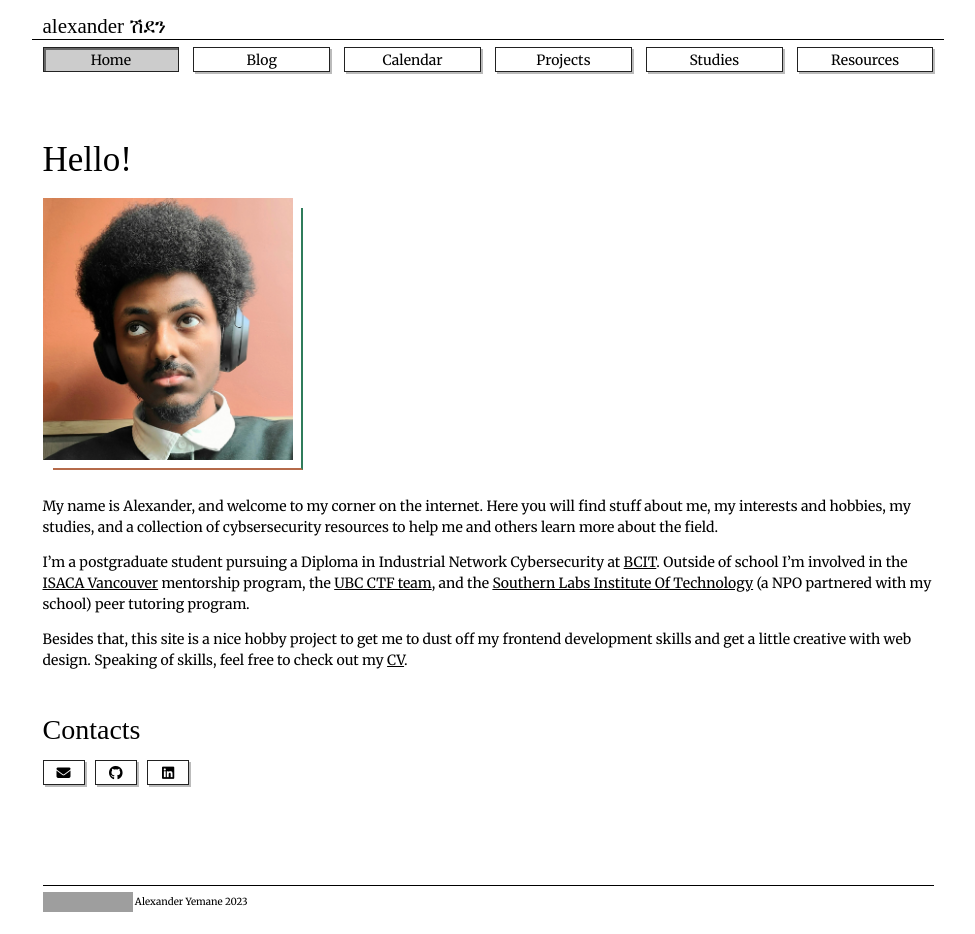
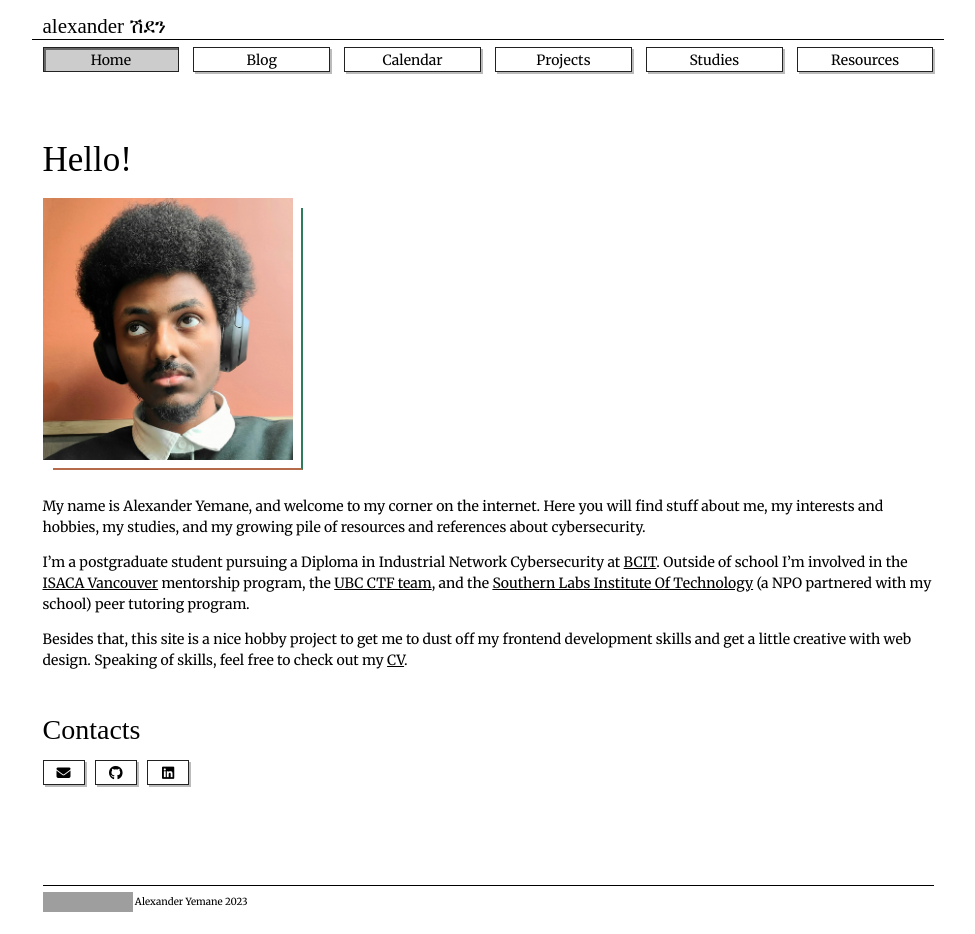
Before and after one commit to gahssi/gahssi.github.io, a Jekyll site: the page built from index.md, in a window 1280 px wide. Shown: the whole page, without its empty margins (152-1127 px from the left). Built offline with Jekyll 4.4.1, drawn with Linux system fonts in a browser that asks for light colours; nearby versions of some CDN libraries; some web fonts are replaced; grey boxes are pictures that could not be loaded.

Commit message:
about intro section updated

```diff
--- a/index.md
+++ b/index.md
@@ -50,7 +50,7 @@ title: Homepage
     <div class="image-border"></div>
 </div>
 
-My name is Alexander, and welcome to my corner on the internet. Here you will find stuff about me, my interests and hobbies, my studies, and a collection of cybsersecurity resources to help me and others learn more about the field.
+My name is Alexander Yemane, and welcome to my corner on the internet. Here you will find stuff about me, my interests and hobbies, my studies, and my growing pile of resources and references about cybersecurity.
 
 I'm a postgraduate student pursuing a Diploma in Industrial Network Cybersecurity at [BCIT](https://www.bcit.ca/). Outside of school I'm involved in the [ISACA Vancouver](https://engage.isaca.org/vancouverchapter/home) mentorship program, the [UBC CTF team](https://maplebacon.org/), and the [Southern Labs Institute Of Technology](https://southernlabs.co.za/) (a NPO partnered with my school) peer tutoring program.
 
```
Also changed, not shown: calendar/index.html (+0 -10 lines).
